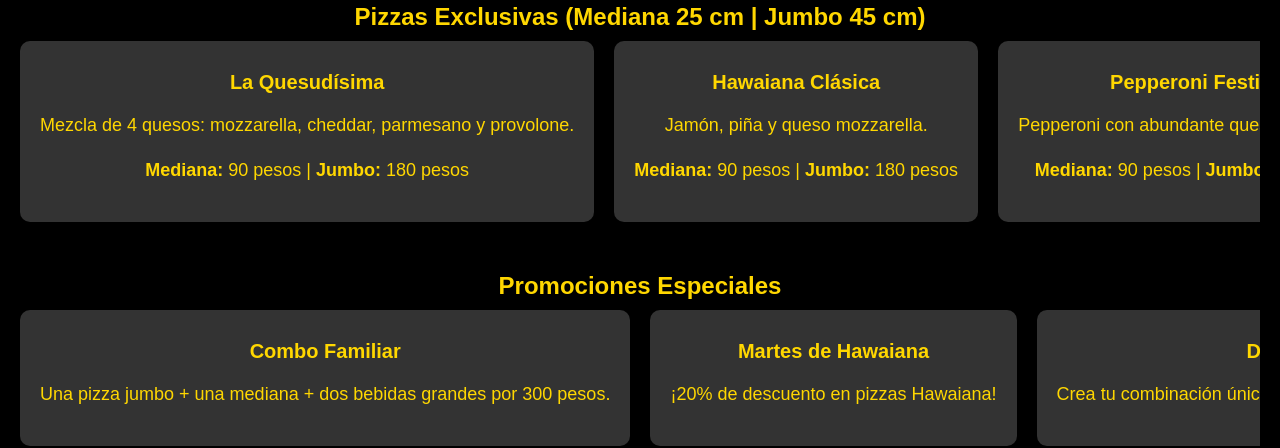
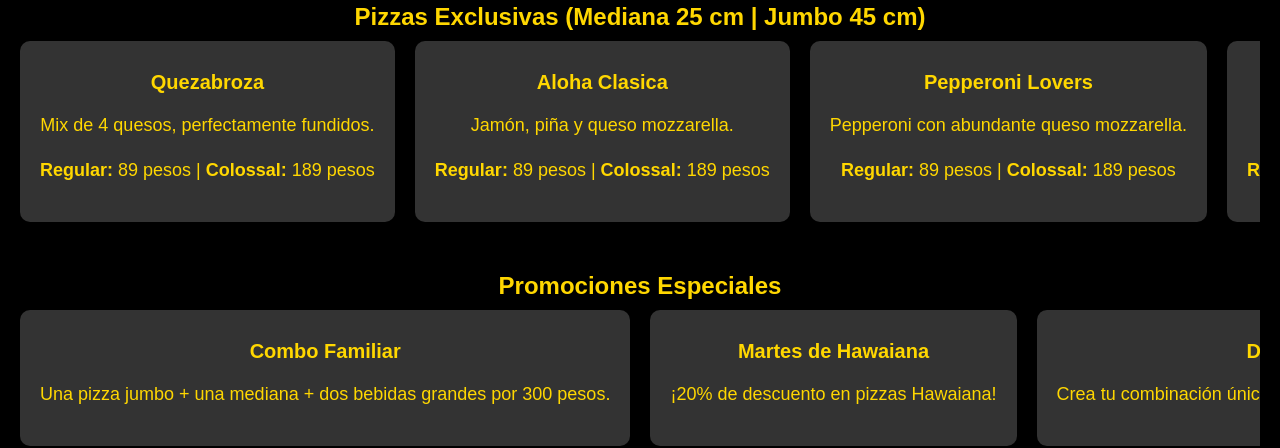
Before and after one commit to berrymixone/solid-spoon, a plain HTML site: page index.html in a window 1280 px wide. Shown: the part 375-823 px from the top of the page. Drawn offline with Linux system fonts and the light colour scheme.

Commit message:
Update index.html

```diff
--- a/index.html
+++ b/index.html
@@ -34,29 +34,29 @@
       <h3>Pizzas Exclusivas (Mediana 25 cm | Jumbo 45 cm)</h3>
       <div class="slider">
         <div class="card">
-          <h4>La Quesudísima</h4>
-          <p>Mezcla de 4 quesos: mozzarella, cheddar, parmesano y provolone.</p>
-          <p><strong>Mediana:</strong> 90 pesos | <strong>Jumbo:</strong> 180 pesos</p>
+          <h4>Quezabroza</h4>
+          <p>Mix de 4 quesos, perfectamente fundidos.</p>
+          <p><strong>Regular:</strong> 89 pesos | <strong>Colossal:</strong> 189 pesos</p>
         </div>
         <div class="card">
-          <h4>Hawaiana Clásica</h4>
+          <h4>Aloha Clasica</h4>
           <p>Jamón, piña y queso mozzarella.</p>
-          <p><strong>Mediana:</strong> 90 pesos | <strong>Jumbo:</strong> 180 pesos</p>
+          <p><strong>Regular:</strong> 89 pesos | <strong>Colossal:</strong> 189 pesos</p>
         </div>
         <div class="card">
-          <h4>Pepperoni Festivo</h4>
+          <h4>Pepperoni Lovers</h4>
           <p>Pepperoni con abundante queso mozzarella.</p>
-          <p><strong>Mediana:</strong> 90 pesos | <strong>Jumbo:</strong> 180 pesos</p>
+          <p><strong>Regular:</strong> 89 pesos | <strong>Colossal:</strong> 189 pesos</p>
         </div>
         <div class="card">
           <h4>Mexican BBQ</h4>
-          <p>Carne al pastor, piña caramelizada y cebolla morada.</p>
-          <p><strong>Mediana:</strong> 100 pesos | <strong>Jumbo:</strong> 200 pesos</p>
+          <p>Carne, pimientos y cebolla morada.</p>
+          <p><strong>Regular:</strong> 99 pesos | <strong>Colossal:</strong> 199 pesos</p>
         </div>
         <div class="card">
           <h4>Berry's Explosion</h4>
           <p>Mezcla sorpresa de ingredientes, cambia cada semana.</p>
-          <p><strong>Mediana:</strong> 110 pesos | <strong>Jumbo:</strong> 220 pesos</p>
+          <p><strong>Regular:</strong> 99 pesos | <strong>Colossal:</strong> 199 pesos</p>
         </div>
       </div>
     </div>
```
